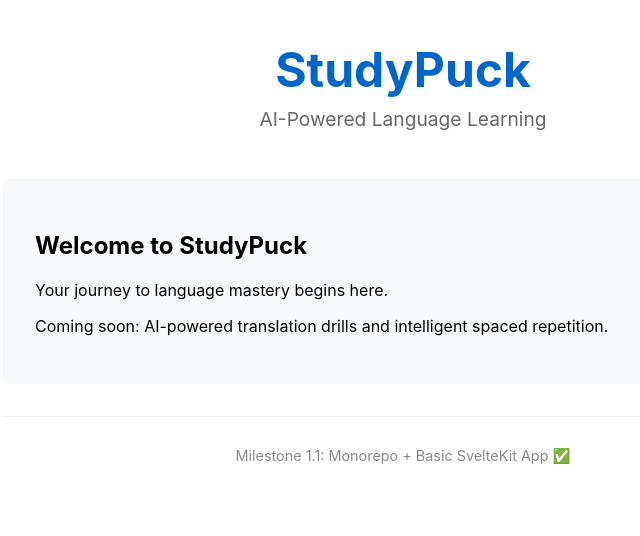
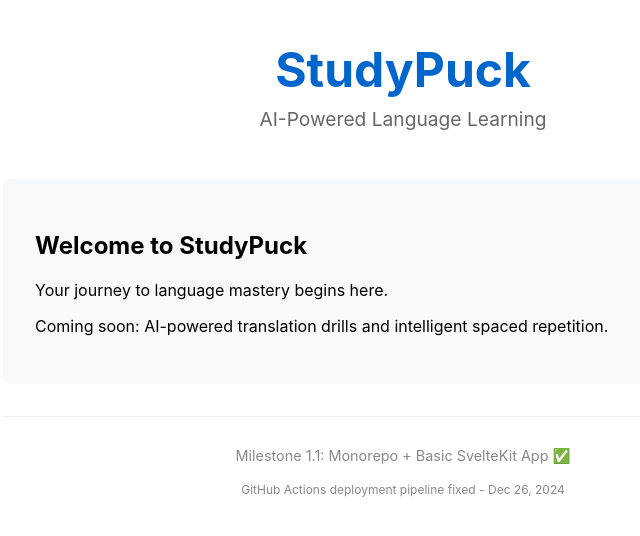
Before and after one commit to ZBlocker655/StudyPuck, a SvelteKit app in the folder apps/web/: page / in a window 1280 px wide. Shown: the top 536 px of the page, without its empty margins (237-877 px from the left). Built offline with nearby package versions, Linux system fonts and the light colour scheme.

Commit message:
test: Add visible change to verify GitHub Actions deployment
This should trigger GitHub Actions on main branch push and test:
- Lint step runs and passes
- Build step creates correct output directory (apps/web/build)
- Deploy step uses correct directory path
- Production deployment works end-to-end

```diff
--- a/apps/web/src/routes/+page.svelte
+++ b/apps/web/src/routes/+page.svelte
@@ -17,6 +17,7 @@
 
 	<footer>
 		<p>Milestone 1.1: Monorepo + Basic SvelteKit App ✅</p>
+		<p><small>GitHub Actions deployment pipeline fixed - Dec 26, 2024</small></p>
 	</footer>
 </main>
 
```
